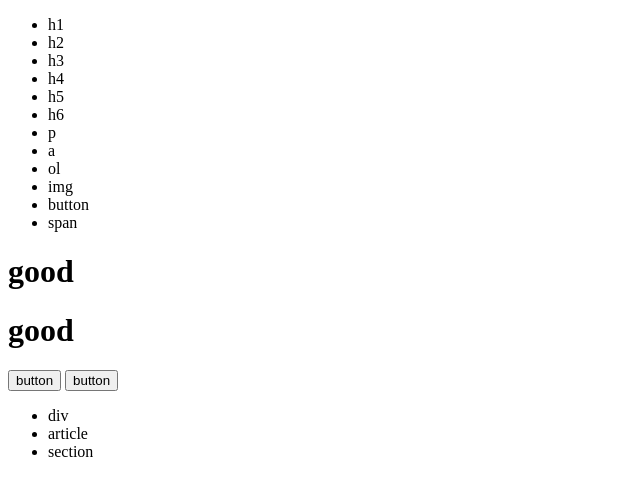
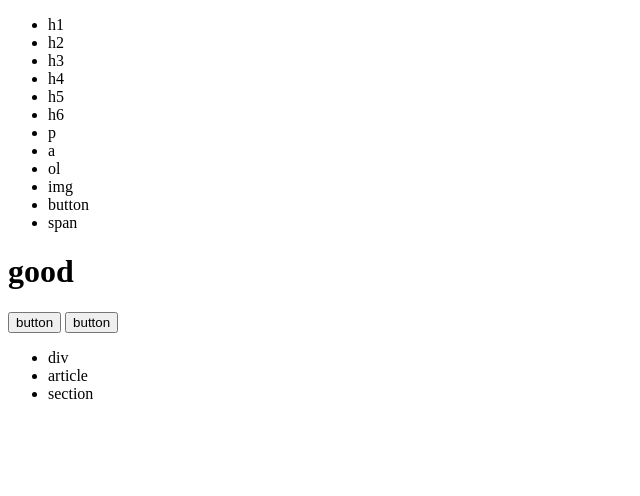
Before and after one commit to andriy-postnov/my-project, a plain HTML site: page hw-1/index.html in a window 1280 px wide. Shown: the whole page, without its empty margins (0-640 px from the left). Drawn offline with Linux system fonts and the light colour scheme.

Commit message:
yes commit

```diff
--- a/hw-1/index.html
+++ b/hw-1/index.html
@@ -23,7 +23,7 @@
         <li>button</li>
         <li>span</li>
     </ul>
-    <h1>good</h1> <h1>good</h1>
+    <h1>good</h1>
     <button>button</button> <button>button</button>
     <ul>
         <li>div</li>
```
